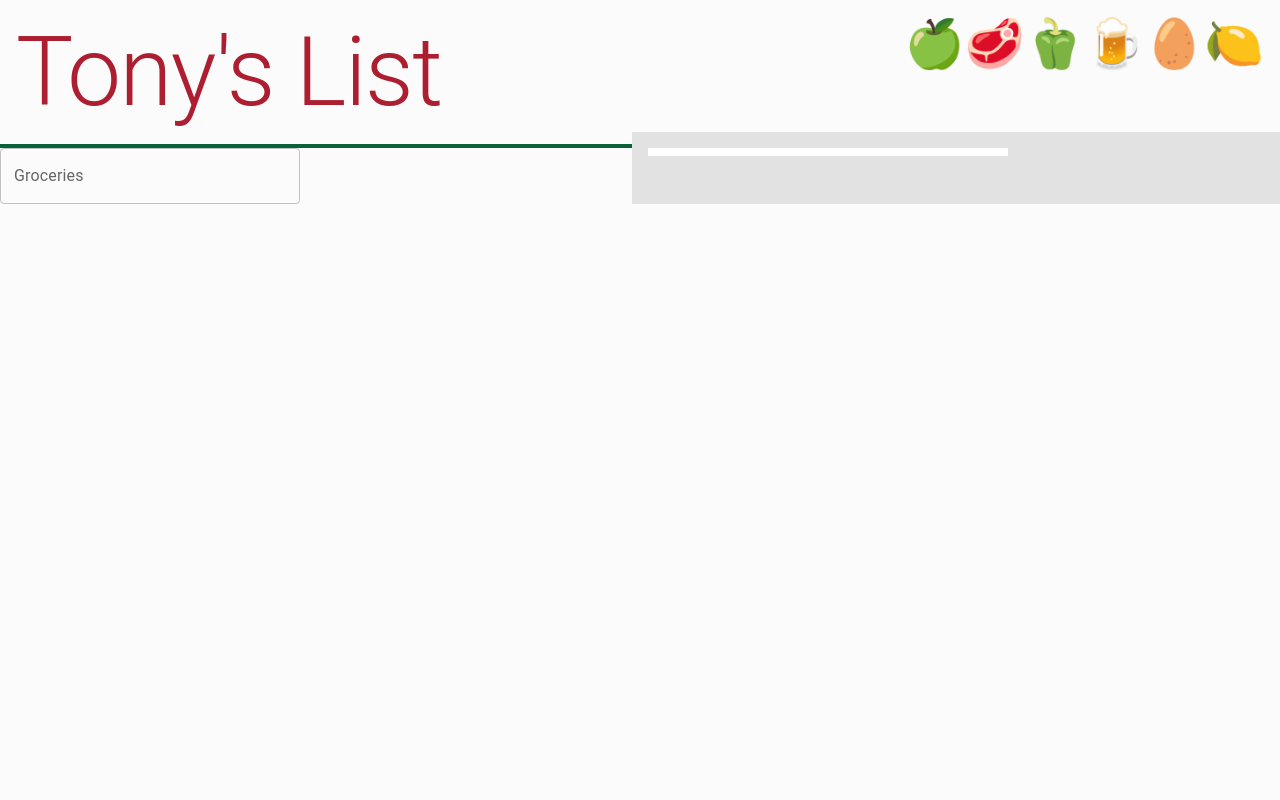
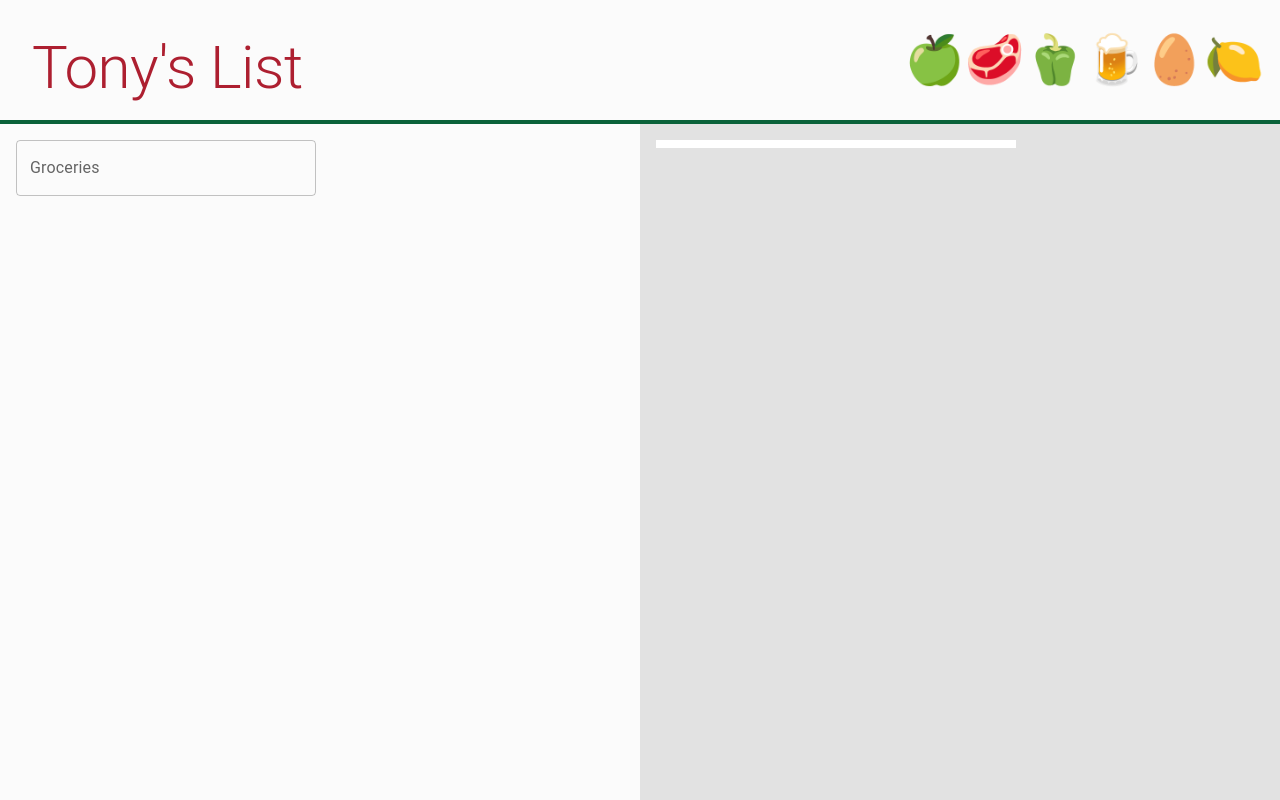
Before and after one commit to psollars/tonys-list, a React (Create React App) app: page / in a window 1280 px wide. Built offline with nearby package versions, Linux system fonts and the light colour scheme.

Commit message:
Style header and body

```diff
--- a/src/App.tsx
+++ b/src/App.tsx
@@ -48,7 +48,11 @@ export default function App() {
   return (
     <>
       <Header />
-      <Grid container spacing={2}>
+      <Grid
+        sx={{ height: "calc(100vh - 124px)", margin: 0, width: "unset" }}
+        container
+        spacing={2}
+      >
         <Grid item xs={6}>
           <Autocomplete
             disablePortal
--- a/src/Header.tsx
+++ b/src/Header.tsx
@@ -4,11 +4,16 @@ export default function Header() {
   return (
     <Grid
       container
-      sx={{ padding: 2, borderBottom: "4px solid #0A623A" }}
+      sx={{
+        margin: 0,
+        width: "unset",
+        padding: 2,
+        borderBottom: "4px solid #0A623A",
+      }}
       spacing={2}
     >
       <Grid item xs={6}>
-        <Typography sx={{ color: "#AD1F30" }} variant="h1">
+        <Typography sx={{ color: "#AD1F30" }} variant="h2" component="h1">
           Tony's List
         </Typography>
       </Grid>
@@ -16,7 +21,7 @@ export default function Header() {
         <Typography
           sx={{ display: "flex", justifyContent: "flex-end" }}
           variant="h3"
-          component="h2"
+          component="div"
         >
           🍏🥩🫑🍺🥚🍋
         </Typography>
```
